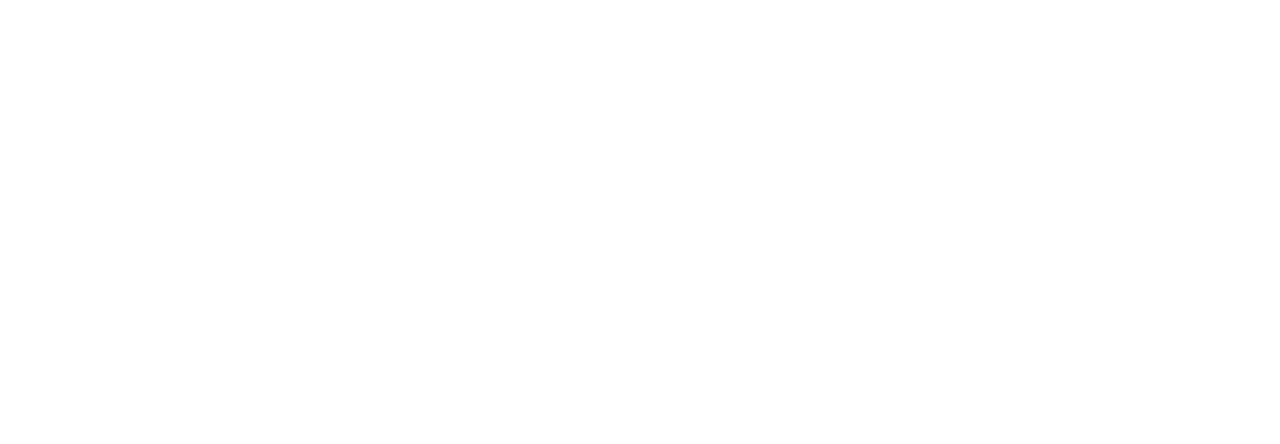
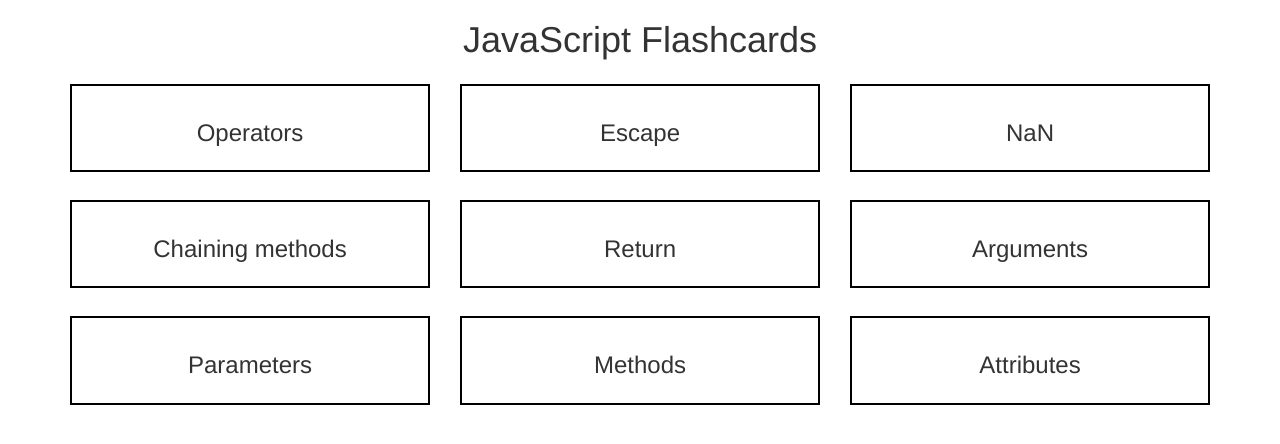
Before and after one commit to kevinahn7/flashcard-site, a plain HTML site: page index.html in a window 1280 px wide. Drawn offline with nearby package versions, Linux system fonts and the light colour scheme.

Commit message:
Add layout for cards and their terms and definitions

```diff
--- a/css/styles.css
+++ b/css/styles.css
@@ -0,0 +1,14 @@
+h1 {
+  text-align: center;
+}
+
+.flashcard {
+  border: 2px black solid;
+  padding: 1em;
+  margin: 1em 0;
+  text-align: center;
+}
+
+.definition {
+  display: none;
+}
--- a/index.html
+++ b/index.html
@@ -2,9 +2,79 @@
 <html>
   <head>
     <meta charset="utf-8">
-    <title></title>
+    <title>Flashcard Site</title>
+
+    <link rel="stylesheet" href="https://maxcdn.bootstrapcdn.com/bootstrap/3.3.7/css/bootstrap.min.css" integrity="sha384-BVYiiSIFeK1dGmJRAkycuHAHRg32OmUcww7on3RYdg4Va+PmSTsz/K68vbdEjh4u" crossorigin="anonymous">
+    <link href="css/styles.css" type="text/css" rel="stylesheet">
+
   </head>
   <body>
+    <div class="container">
+      <header class="col-md-12">
+        <h1>JavaScript Flashcards</h1>
+      </header>
+      <div class="row">
+        <div class="col-md-4">
+          <div class="flashcard">
+            <h3 class="term">Operators</h3>
+            <p class="definition">Such as +, -, *, / et.; used to perform arithmetic on numbers.</p>
+          </div>
+        </div>
+        <div class="col-md-4">
+          <div class="flashcard">
+            <h3 class="term">Escape</h3>
+            <p class="definition">The "\" character to turn special characters into a regular string.</p>
+          </div>
+        </div>
+        <div class="col-md-4">
+          <div class="flashcard">
+            <h3 class="term">NaN</h3>
+            <p class="definition">"Not a Number", a numeric data type value representing an undefined or unrepresentable value.</p>
+          </div>
+        </div>
+      </div>
 
+      <div class="row">
+        <div class="col-md-4">
+          <div class="flashcard">
+            <h3 class="term">Chaining methods</h3>
+            <p class="definition">A method of repeatedly calling one method after another on an ogject.</p>
+          </div>
+        </div>
+        <div class="col-md-4">
+          <div class="flashcard">
+            <h3 class="term">Return</h3>
+            <p class="definition">A statement that stops the execution of a function and returns a value.</p>
+          </div>
+        </div>
+        <div class="col-md-4">
+          <div class="flashcard">
+            <h3 class="term">Arguments</h3>
+            <p class="definition">A parameter that is passed into the function.</p>
+          </div>
+        </div>
+      </div>
+
+      <div class="row">
+        <div class="col-md-4">
+          <div class="flashcard">
+            <h3 class="term">Parameters</h3>
+            <p class="definition">A section of the function that takes in arguments.</p>
+          </div>
+        </div>
+        <div class="col-md-4">
+          <div class="flashcard">
+            <h3 class="term">Methods</h3>
+            <p class="definition">Actions taht can be performed on objects.</p>
+          </div>
+        </div>
+        <div class="col-md-4">
+          <div class="flashcard">
+            <h3 class="term">Attributes</h3>
+            <p class="definition">It defines how the property can be accessed.</p>
+          </div>
+        </div>
+      </div>
+    </div>
   </body>
 </html>
--- a/js/scripts.js
+++ b/js/scripts.js
@@ -0,0 +1,5 @@
+$(function() {
+  $(".flashcard").click(function() {
+    $(this).children().toggle();
+  });
+});
```
Also changed, not shown: 1 other file.
